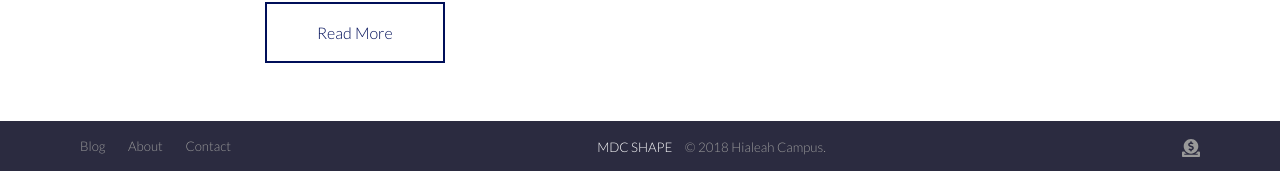
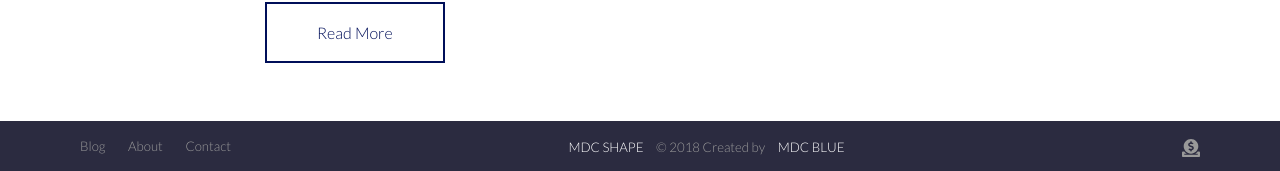
Before and after one commit to Hialeah/shpe, a Jekyll site: the page built from blog/index.html, in a window 1280 px wide and 900 px high, scrolled down 1592 px. Shown: the part 726-897 px from the top of the window. Built offline with Jekyll 4.4.1, drawn with Linux system fonts in a browser that asks for light colours; nearby versions of some CDN libraries; the list of posts is cut into pages by our own code.

Commit message:
Update default.html

```diff
--- a/_layouts/default.html
+++ b/_layouts/default.html
@@ -66,7 +66,7 @@
 					{% endfor %}
 				</ul>
 				<p class="copyright">
-					<a href="https://shpe.ga/">MDC SHAPE</a> &copy; 2018 Hialeah Campus.
+					<a href="https://shpe.ga/">MDC SHAPE</a> &copy; 2018 Created by <a href="https://mdc.blue/">MDC BLUE</a>
 				</p>
 			</div>
 		</footer>
```
